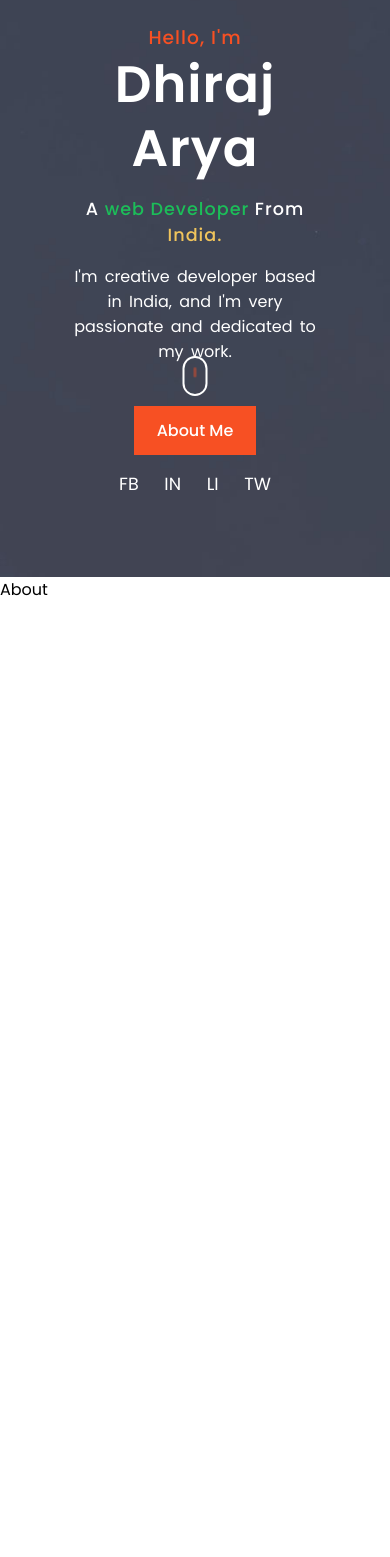
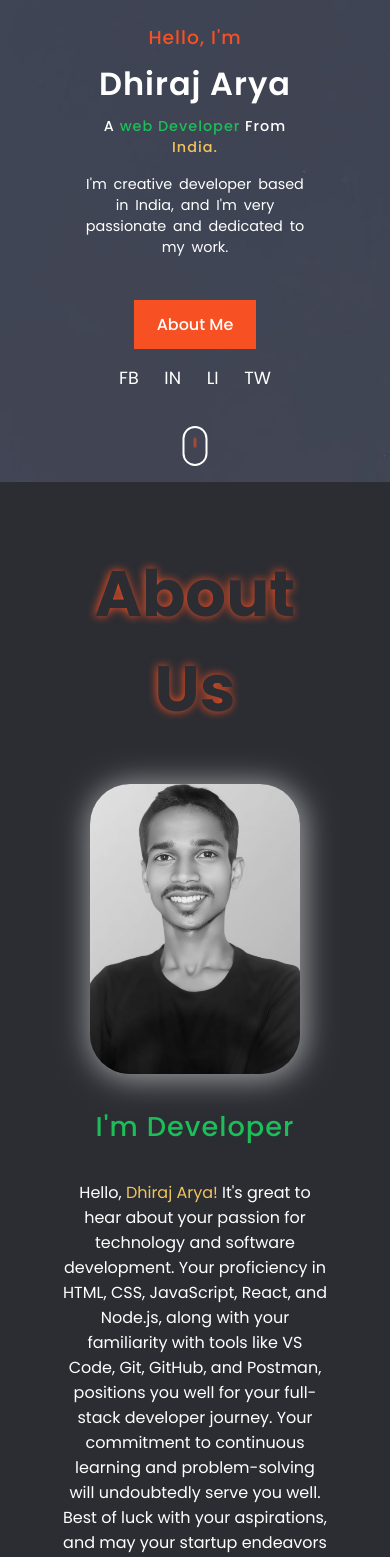
Before and after one commit to dhirajaryaa/Portfolio-React, a React (Vite) app: page / in a window 390 px wide. Shown: the part 432-1989 px from the top of the page. Before the commit the page ends 1034 px from the top, so only its background shows below. Built offline with nearby package versions, Linux system fonts and the light colour scheme.

Commit message:
style: about section is done

```diff
--- a/src/App.css
+++ b/src/App.css
@@ -1,9 +1,4 @@
-.container {
-  max-width: 1440px;
-  width: 100vw;
-  min-height: 100vh;
-  overflow-x: hidden;
-}
+
 :root {
   --orange-color: #f75023;
   --green-color: #1cbe59;
@@ -12,7 +7,28 @@
   --bg-hover: #323335;
   --font-color: #fff;
 }
-.container section{
-  height: calc(100vh - 70px);
-  background-color: red;
+
+/* Webkit-based browsers (Chrome, Safari) */
+::-webkit-scrollbar {
+  width: 3px;
 }
+
+::-webkit-scrollbar-track {
+  background: #f1f1f1;
+}
+
+::-webkit-scrollbar-thumb {
+  background: #888;
+}
+
+::-webkit-scrollbar-thumb:hover {
+  background: #555;
+}
+
+/* Firefox */
+body {
+  overflow-x: hidden;
+  scroll-behavior: smooth;
+  scrollbar-width: thin; /* Options: auto, thin, none */
+  scrollbar-color: #888 #f1f1f1; /* thumb color, track color */
+}
--- a/src/App.jsx
+++ b/src/App.jsx
@@ -6,12 +6,13 @@ import About from './components/about/About';
 
 function App() {
   return (
-    <container>
+    <>
 
     <Header />
     <Hero />
     <About />
-    </container>
+
+    </>
   )
 }
 
--- a/src/components/about/About.jsx
+++ b/src/components/about/About.jsx
@@ -1,9 +1,40 @@
-import React from 'react'
+import React from "react";
+import "./about.css";
+import profile from "../../assets/myself.jpg";
 
 function About() {
   return (
-    <section className='about' id='about'>About</section>
-  )
+    <section className="about" id="about">
+      <div className="section_container">
+        <h2 className="section_container_title">About Us</h2>
+        <div className="about-box">
+          <div className="profile_pic"> </div>
+          <div className="content">
+            <h3 className="job green-text">I'm Developer</h3>
+            <p>
+              Hello, <span className="yellow-text">Dhiraj Arya!</span> It's
+              great to hear about your passion for technology and software
+              development. Your proficiency in HTML, CSS, JavaScript, React, and
+              Node.js, along with your familiarity with tools like VS Code, Git,
+              GitHub, and Postman, positions you well for your full-stack
+              developer journey. Your commitment to continuous learning and
+              problem-solving will undoubtedly serve you well. Best of luck with
+              your aspirations, and may your startup endeavors lead to impactful
+              solutions! 😊
+            </p>
+            <div className="btn">
+            <a href="#" className="action-btn">
+              Hire Me
+            </a>
+            <a href="#" className="download_cv">
+              Download CV
+            </a>
+            </div>
+          </div>
+        </div>
+      </div>
+    </section>
+  );
 }
 
-export default About
+export default About;
--- a/src/components/about/about.css
+++ b/src/components/about/about.css
@@ -0,0 +1,106 @@
+.about {
+  position: relative;
+  width: 100%;
+  background-color: var(--bg);
+  min-height: 100vh;
+}
+.section_container_title {
+  width: 100%;
+  margin: 2rem 0;
+  text-align: center;
+  font-size: 3rem;
+  color: var(--bg);
+  font-size: 6rem;
+  text-shadow: -1px 0px 10px var(--orange-color);
+}
+
+.section_container {
+  max-width: 1440px;
+  width: 100%;
+  height: 100%;
+  padding: 2rem 3rem;
+  margin: 0 auto;
+}
+
+.about .section_container .about-box{
+  display: flex;
+  height: 100%;
+  justify-content: space-around;
+  padding: 2rem;
+}
+
+.about .section_container .profile_pic {
+  background: url("../../assets/myself.jpg") center / cover no-repeat;
+  width: 280px;
+  height: 400px;
+  border-radius: 2.5rem;
+  overflow: hidden;
+  transition: 0.6s ease all;
+  filter: grayscale(1);
+  box-shadow: 2px 2px 30px 3px #ecd92cb0;
+  margin: 1rem auto;
+}
+.about .section_container .profile_pic:hover {
+  filter: grayscale(0);
+  transform: perspective(800px) rotateY(20deg) translateY(-10px) rotateX(10deg);
+}
+.about .section_container .content .job{
+  font-size: 2.1rem;
+}
+.about .section_container .content {
+  width: 40%;
+  color: var(--font-color);
+}
+.about .section_container .content p{
+  font-size: 1rem;
+  margin: 2rem auto 3rem;
+}
+.about .section_container .content .download_cv{
+  border-radius: 0;
+}
+
+
+@media (max-width: 850px) {
+
+
+  .about .section_container .about-box{
+    padding: 0;
+    flex-direction: column;
+    align-items: center;
+    justify-content: flex-start;
+  }
+  .about .section_container_title{
+    font-size: 4rem;
+  }
+
+  .about .section_container .content {
+    text-align: center;
+    width: 90%;
+  }
+}
+@media (max-width: 500px) {
+  .about .section_container .profile_pic {
+    width: 210px;
+    height: 290px;
+  }
+  .about .section_container .content .job{
+    font-size: 1.7rem;
+  }
+  .about .section_container .content .about {
+    font-size: 0.9rem;
+    background-color: transparent;
+  }
+ .section_container_title{
+    font-size: 3rem;
+  }
+  .about-box .btn{
+    display: flex;
+    flex-direction: column;
+    width: 100%;
+    align-items: center;
+  }
+  .about-box .btn a{
+    width: 160px;
+    margin: 1rem 0;
+  }
+}
--- a/src/components/header/Header.jsx
+++ b/src/components/header/Header.jsx
@@ -8,19 +8,21 @@ const Header = () => {
     setIsMenuOpen((prev)=>!prev)
   }
   return (
+
     <nav className='nav'>
+      <div className="container">
         <div className="logo">
             <a href="#">Arya.</a>
         </div>
         <div className={isMenuOpen ? "navbar active":"navbar"}>
             <li><a href="#home">Home</a></li>
-            <li><a href="#About">About</a></li>
+            <li><a href="#about">About</a></li>
             <li><a href="#skills">Skills</a></li>
             <li><a href="#projects">Projects</a></li>
             <li><a href="#blog">Blog</a></li>
             <li><a href="#contact">Contact</a></li>
 
-            <a href="#" className="action-btn">
+            <a href="#" className="download_cv">
               <span>Download CV</span>
             </a>
         </div>
@@ -30,6 +32,7 @@ const Header = () => {
           <div className="line"></div>
         </div>
 
+    </div>
     </nav>
   )
 }
--- a/src/components/header/header.css
+++ b/src/components/header/header.css
@@ -1,16 +1,25 @@
 .nav {
   background-color: var(--bg);
+  box-shadow: 0 0 20px 0 rgba(0, 0, 0, 0.2);
+  width: 100vw;
+  height: 70px;
+  display: flex;
+  justify-content: center;
+  position: sticky;
+  top: 0;
+  left: 0;
+  overflow: hidden;
+  z-index: 10;
+}
+.nav .container {
   width: 100%;
+  max-width: 1440px;
   display: flex;
   align-items: center;
   justify-content: space-between;
   padding: 0 2rem;
   color: var(--font-color);
-  position: relative;
-  height: 70px;
-  overflow: hidden;
-  z-index: 10;
-  box-shadow: 0 0 20px 0 rgba(0, 0, 0, 0.2);
+  height: 100%;
 }
 .nav .logo a {
   color: inherit;
@@ -38,7 +47,7 @@
 .nav .navbar li:hover a {
   color: var(--orange-color);
 }
-.nav .navbar .action-btn {
+.download_cv {
   padding: 10px 1.3rem;
   border-radius: 3rem;
   border: 2px solid var(--orange-color);
@@ -50,11 +59,11 @@
   z-index: 2;
   overflow: hidden;
 }
-.nav .navbar .action-btn span {
+.download_cv span {
   color: inherit;
   font-weight: 500;
 }
-.nav .navbar .action-btn::before {
+.download_cv::before {
   position: absolute;
   left: 0;
   bottom: 0;
@@ -65,7 +74,7 @@
   z-index: -1;
   transition: all 0.5s ease;
 }
-.nav .navbar .action-btn:hover::before {
+.download_cv:hover::before {
   height: 100%;
 }
 
@@ -114,9 +123,6 @@
     top: 70px;
     right: -17rem;
     z-index: 1;
-    /* backdrop-filter: blur(10px);
-    -webkit-backdrop-filter: blur(10px);
-    background-color: rgba(255, 255, 255, 0.3); */
     background-color: var(--bg-hover);
     width: 16rem;
     flex-direction: column;
@@ -133,7 +139,7 @@
     color: var(--font-color);
     margin: 1rem auto;
   }
-  .nav .navbar .action-btn {
+  .nav .navbar .download_cv {
     margin-left: 0;
   }
 }
--- a/src/components/hero/Hero.jsx
+++ b/src/components/hero/Hero.jsx
@@ -5,6 +5,7 @@ import profile from "../../assets/myself.jpg";
 function Hero() {
   return (
     <section className="hero" id="home">
+      <div className="container">
         <div className="left-side">
           <h3 className="hello orange-text">Hello, I'm</h3>
           <h1 className="name">Dhiraj Arya</h1>
@@ -13,8 +14,8 @@ function Hero() {
             <span className="yellow-text">India.</span>
           </h3>
           <p className="tagline">
-          I'm creative developer based in India, and I'm very
-          passionate and dedicated to my work.
+            I'm creative developer based in India, and I'm very passionate and
+            dedicated to my work.
           </p>
           <div className="action-box">
             <a href="#" className="action-btn">
@@ -39,6 +40,8 @@ function Hero() {
         <div className="right-side">
           <img src={profile} alt="Profile_pic" />
         </div>
+
+      </div>
       <a href="#about" className="mouse_scroll">
           <div className="wheel"></div>
         </a>
--- a/src/components/hero/hero.css
+++ b/src/components/hero/hero.css
@@ -1,10 +1,22 @@
 .hero {
   background: url("../../assets/hero_dark.jpg") center / cover no-repeat;
-
+  width: 100vw;
+  height: 100vh;
   display: flex;
   align-items: center;
+  justify-content: center ;
+  overflow: hidden;
+  position: relative;
+}
+.hero .container{
+  display: flex;
+  max-width: 1440px;
+  width: 100%;
+  height: 100%;
+  align-items: center;
   justify-content: space-evenly;
-  padding: 3rem 1rem;
+  padding: 3rem 2rem;
+
 }
 .hero .left-side {
   color: var(--font-color);
@@ -21,7 +33,7 @@
   font-size: 3.2rem;
   line-height: 4rem;
 }
-.hero .left-side .job {
+.hero .left-side .job, .about .content .job {
   color: var(--font-color);
   font-weight: 500;
   letter-spacing: 1px;
@@ -29,13 +41,13 @@
   margin: 1rem 0;
 }
 .green-text {
-  color: var(--green-color);
+  color: var(--green-color) !important;
 }
 .yellow-text {
-  color: var(--yellow-color);
+  color: var(--yellow-color) !important;
 }
 .orange-text {
-  color: var(--orange-color);
+  color: var(--orange-color) !important;
 }
 .hero .left-side .tagline {
   color: var(--font-color);
@@ -93,19 +105,18 @@
   height: 50px;
   border-radius: 3rem;
   border: 2px solid var(--font-color);
-  bottom: 3rem;
+  bottom: 2rem;
   left: 50%;
   transform: translateX(-50%);
-  display: flex;
-  justify-content: center;
+
 }
 .hero .mouse_scroll .wheel {
   width: 3px;
+  margin: 0.5rem auto;
   height: 10px;
   border-radius: 1.3rem;
-  margin-top: 0.5rem;
   background-color: var(--orange-color);
-  animation: blink 3s infinite reverse;
+  animation: blink 1s infinite reverse;
 }
 
 .hero .right-side img {
@@ -115,7 +126,7 @@
 }
 
 @media (max-width: 850px) {
-  .hero {
+  .hero .container{
     flex-direction: column-reverse;
   }
   .hero .right-side img {
@@ -129,6 +140,13 @@
   }
   .hero .left-side .tagline {
     width: 100%;
+  }
+  .hero .action-box {
+    width: 100%;
+  margin: 2.6rem auto 1.5rem;
+    display: flex;
+    align-items: center;
+    justify-content: center;
   }
 }
 
@@ -147,6 +165,22 @@
     height: 40px;
     border-radius: 2rem;
   }
+  .hero .left-side .hello {
+    font-weight: 500;
+    letter-spacing: 1px;
+    margin-bottom: 1rem;
+  }
+  .hero .left-side .name {
+    font-size: 2rem;
+    line-height: 2rem;
+  }
+  .hero .left-side .job, .about .content .job {
+    font-size: 0.9rem;
+  }
+
+  .hero .left-side .tagline {
+    font-size: 0.9rem;
+  }
 }
 
 @keyframes blink {
```
Also changed, not shown: src/assets/overlay.png (added), src/assets/overlay2.png (added). Lines whose indentation alone changed are shown as unchanged.
